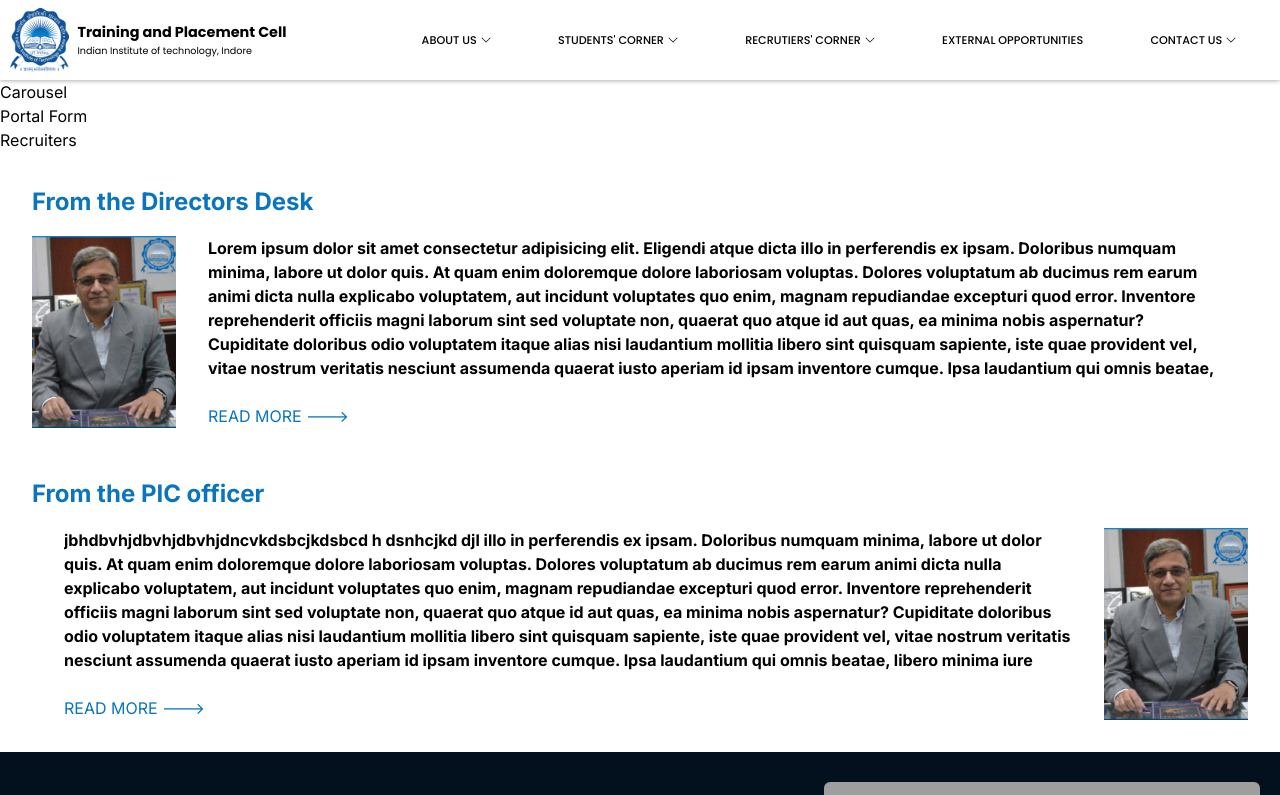
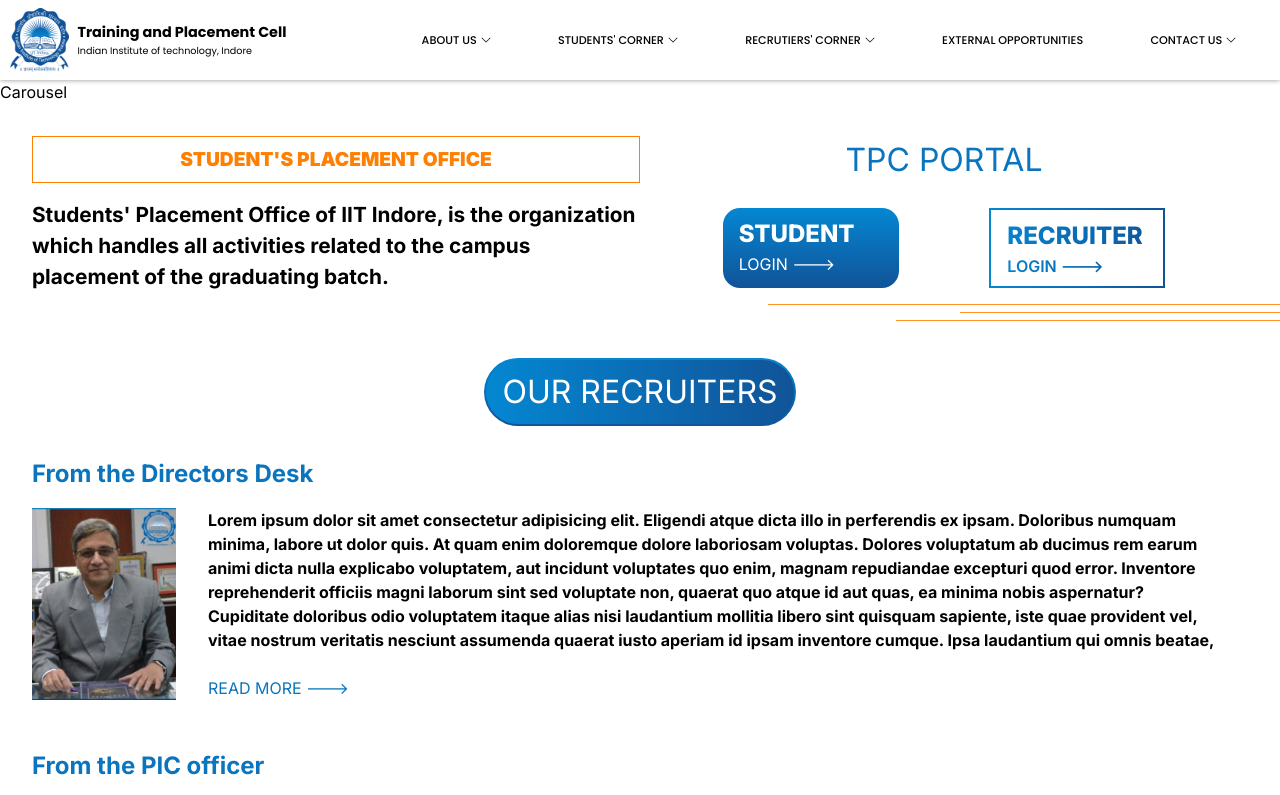
Before and after one commit to preeti-iiti/tpc-landing-page, a Next.js app: page / in a window 1280 px wide. Shown: the top 795 px of the page. Built offline with nearby package versions, Linux system fonts and the light colour scheme; grey boxes are pictures that could not be loaded.

Commit message:
recruiter

```diff
--- a/src/components/homepage/portalform.tsx
+++ b/src/components/homepage/portalform.tsx
@@ -4,8 +4,29 @@
     return (
      <>
 
-     <h1>Portal Form</h1>
+      <div className={styles.unexpandable}>
+<div className={styles.info}>
+  <h2>STUDENT'S PLACEMENT OFFICE</h2>
+  <p>Students' Placement Office of IIT Indore, is the organization which handles all activities related to the campus placement of the graduating batch.</p>
+</div>
+<div className={styles.login}>
+  <h1>TPC PORTAL </h1>
+  <div className={styles.button}>
+    <button>
+      <a href="">STUDENT</a>
+      <a href="">LOGIN  &mdash;&mdash;&mdash;&gt;</a>
+    </button>
+    <button>
+      <a className={styles.gradientText} href="">RECRUITER</a>
+      <a  className={styles.gradientText} href="">LOGIN  &mdash;&mdash;&mdash;&gt;</a>
+    </button>
 
+  </div>
+  <div className={styles.lines}></div>
+  <div className={styles.lines}></div>
+  <div  className={styles.lines}></div>
+</div>
+  </div>
 
      </>
 
--- a/src/components/homepage/recruiters.tsx
+++ b/src/components/homepage/recruiters.tsx
@@ -1,13 +1,11 @@
-import styles from "@/css/recruiters.module.css"
+import styles from "@/css/recruiters.module.css";
+export default function Recruiters() {
+  const images = new Array(11).fill("next.svg"); // Replace with your actual image paths
 
-export default function Recruiters() {
-    return (
-     <>
+  return (
 
-     <h1>Recruiters</h1>
-
-
-     </>
-
-    );
-  }
+    <>
+      <button className={styles.button}>OUR RECRUITERS</button>
+    </>
+  );
+}
--- a/src/css/portalform.module.css
+++ b/src/css/portalform.module.css
@@ -0,0 +1,144 @@
+
+
+.unexpandable {
+    display: flex;
+    padding: 2rem;
+    margin-bottom: 2rem;
+    width: 100%;
+    height: auto;
+    flex-wrap: wrap; /* Enable wrapping for smaller screens */
+}
+
+.info {
+    display: flex;
+    flex-direction: column;
+    row-gap: 1rem;
+
+    width: 50%;
+}
+
+.info h2 {
+    padding: 0.5rem;
+    color: #FF8000;
+    border: 1px solid #FF8000;
+    width: 100%;
+    display: flex;
+    justify-content: center;
+    font-weight: 900;
+    font-size: 1.2rem;
+}
+
+.info p {
+    font-size: 1.3rem;
+    font-weight: bold;
+}
+
+.login {
+    width: 50%;
+}
+
+.login h1 {
+    position: relative;
+    display: flex;
+    justify-content: center;
+    font-size: 2rem;
+    color: #0A75BE;
+    font-weight: 400;
+    margin-bottom: 1rem;
+}
+
+.button {
+
+    display: flex;
+    justify-content: space-evenly;
+    flex-wrap: wrap; /* Enable wrapping for smaller screens */
+}
+
+.button button {
+    display: flex;
+    flex-direction: column;
+    padding: 0.5rem 1rem;
+    background-image: linear-gradient(to bottom, #0487D2, #115398);
+    font-size: 1rem;
+    color: #fff;
+    cursor: pointer;
+    border-radius: 17px;
+    width: 11rem;
+    margin: 0.5rem; /* Add margin for spacing in smaller screens */
+}
+
+.button button a:first-child {
+    font-size: 1.5rem;
+    font-weight: 800;
+}
+
+.button button:last-child{
+    border: 2px solid;
+    border-radius: 17px;
+    border-image: linear-gradient(to right, #0487D2, #115398) 1;
+    background: linear-gradient(to right, #0487D2, #115398);
+    -webkit-background-clip: text;
+    -webkit-text-fill-color: transparent;
+    background-clip: text;
+    color: transparent;
+}
+.button  button:last-child a:last-child{
+  font-weight: 600;
+
+}
+
+.lines{
+
+    position: absolute;
+    z-index: 10;
+    right: 0;
+    background-color: rgb(255, 0, 55);
+    height: 0;
+    /* width: 10vw; */
+    border-bottom: 1px solid #FF9326;
+
+}
+.login > .lines:nth-child(3) {
+margin-top: 0.5rem;
+width: 40vw;
+}
+.login > .lines:nth-child(4) {
+    margin-top: 1rem;
+   width: 25vw;
+}
+
+
+.login > .lines:nth-child(5) {
+    margin-top: 1.5rem;
+    width: 30vw;
+
+}
+
+
+
+/* Media Queries for Responsiveness */
+@media (max-width: 768px) {
+
+    .lines{
+        display: none;
+    }
+    .unexpandable {
+        height: auto; /* Adjust height for smaller screens */
+        flex-direction: column;
+        align-items: center;
+    }
+
+    .info, .login {
+        width: 100%; /* Full width for smaller screens */
+        text-align: center; /* Center-align text for smaller screens */
+    }
+
+    .button {
+        flex-direction: column;
+        align-items: center; /* Stack buttons vertically on smaller screens */
+    }
+
+    .button button {
+        width: 11rem; /* Adjust button width for smaller screens */
+    }
+}
--- a/src/css/recruiters.module.css
+++ b/src/css/recruiters.module.css
@@ -0,0 +1,25 @@
+.button {
+    position: relative; /* Add relative positioning to enable absolute positioning for pseudo-element */
+    color: white;
+    display: block;
+    margin: 0 auto;
+    padding: 0.5rem 1rem;
+    border-radius: 70px;
+    font-size: 2rem;
+    background-image: linear-gradient(to right, #0487D2, #115398);
+    /* Hide overflowing gradient */
+    border: none; /* Remove border from the button */
+}
+
+/* Add a pseudo-element to create the border gradient effect */
+.button::after {
+    content: '';
+    position: absolute;
+    top: -2px; /* Adjust to your liking */
+    left: -2px; /* Adjust to your liking */
+    right: -2px; /* Adjust to your liking */
+    bottom: -2px; /* Adjust to your liking */
+    background-image: linear-gradient(to bottom, #0487D2, #115398);
+    border-radius: inherit;
+    z-index: -1; /* Ensure the pseudo-element is behind the button's content */
+}
```
